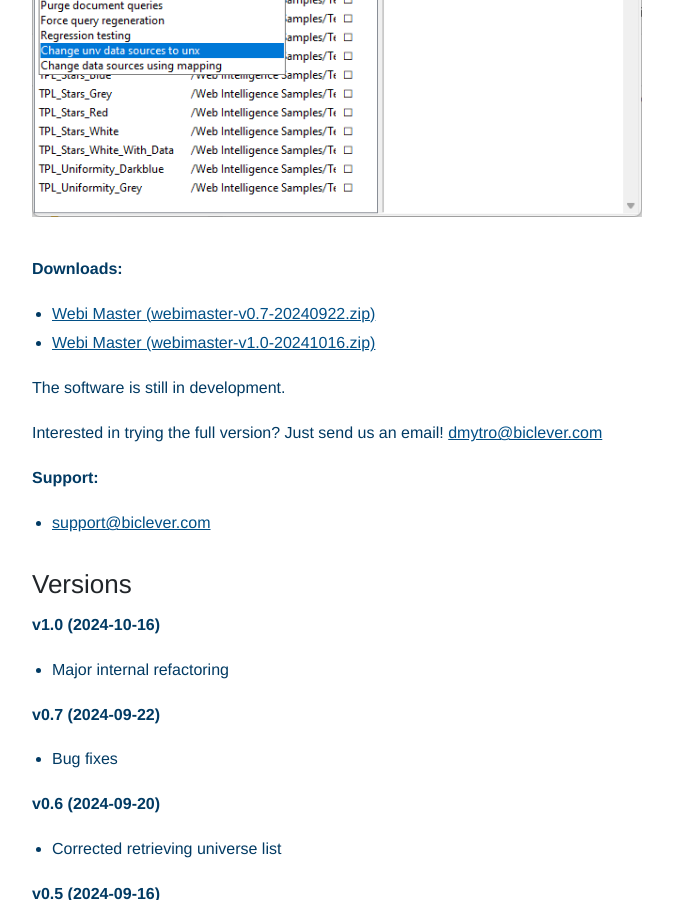
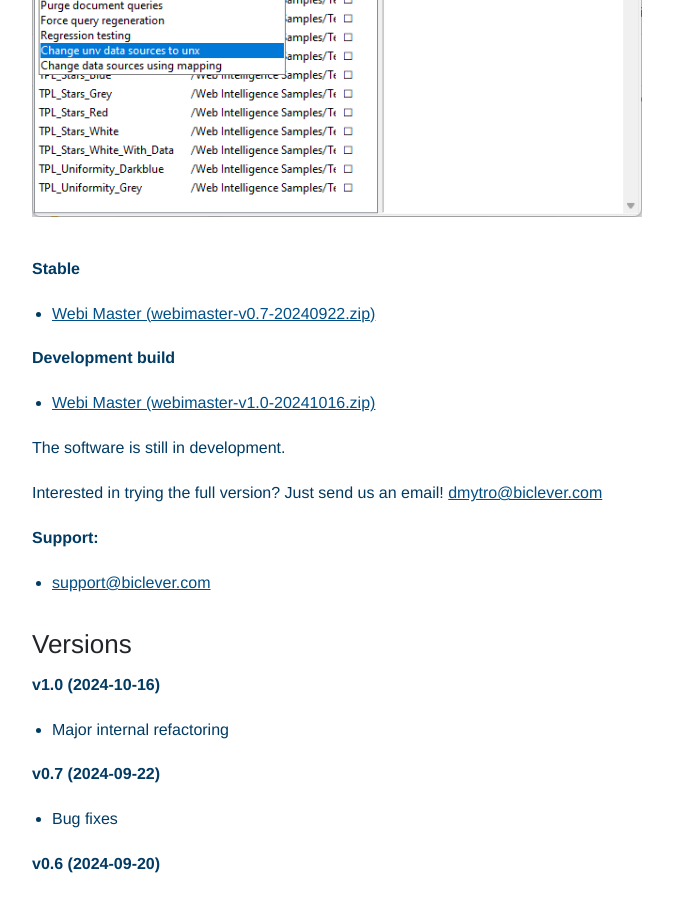
Before and after one commit to biclever/biclever.github.io, a Jekyll site: the page built from _products/webi-master.md, in a window 1280 px wide and 900 px high, scrolled down 1177 px. Shown: the whole window, without its empty margins (143-816 px from the left). Built offline with Jekyll 4.4.1, drawn with Linux system fonts in a browser that asks for light colours.

Commit message:
webimaster 1.0

```diff
--- a/_products/webi-master.md
+++ b/_products/webi-master.md
@@ -31,8 +31,10 @@
 
 ![Webi Master 0.7](/images/pages/webimaster-01.png)
 
-**Downloads:**
+**Stable**
 - [Webi Master (webimaster-v0.7-20240922.zip)](https://drive.google.com/uc?export=download&id=11_Znvo6NKx12eKKMjHZCjM6uwnTm5k9t)
+
+**Development build**
 - [Webi Master (webimaster-v1.0-20241016.zip)](https://drive.google.com/uc?export=download&id=1dL0DfSwnK4GESce056L-CQAQfl3OJIW1)
 
 The software is still in development.
```
